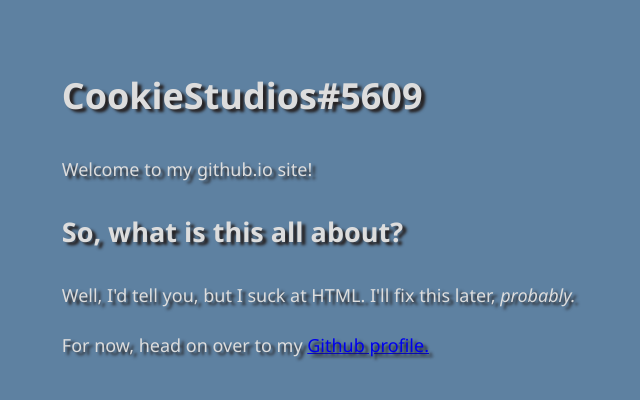
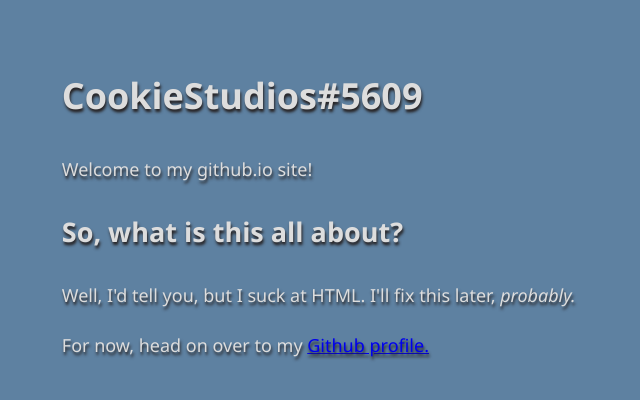
Before and after one commit to CookieStudios5609/CookieStudios5609.github.io, a plain HTML site: page index.html in a window 1280 px wide. Shown: the whole page, without its empty margins (111-751 px from the left). Drawn offline with Linux system fonts and the light colour scheme.

Commit message:
Update index.html
please work

```diff
--- a/index.html
+++ b/index.html
@@ -3,7 +3,7 @@
     <head>
         <title>In Progress</title>
         <style>
-            body {margin: 5% auto; background: #5e81a1; color: #dddddd; font-family:  "Segoe UI", Roboto, Helvetica, Arial, sans-serif; font-size: 18px; line-height: 1.8; text-shadow: 4px 3px 3px #252020; max-width: 73%;}
+            body {margin: 5% auto; background: #5e81a1; color: #dddddd; font-family:  "Segoe UI", Roboto, Helvetica, Arial, sans-serif; font-size: 18px; line-height: 1.8; text-shadow: 1px 3px 3px #252020; max-width: 73%;}
             code {background: white;}
         </style>
     </head>
```
